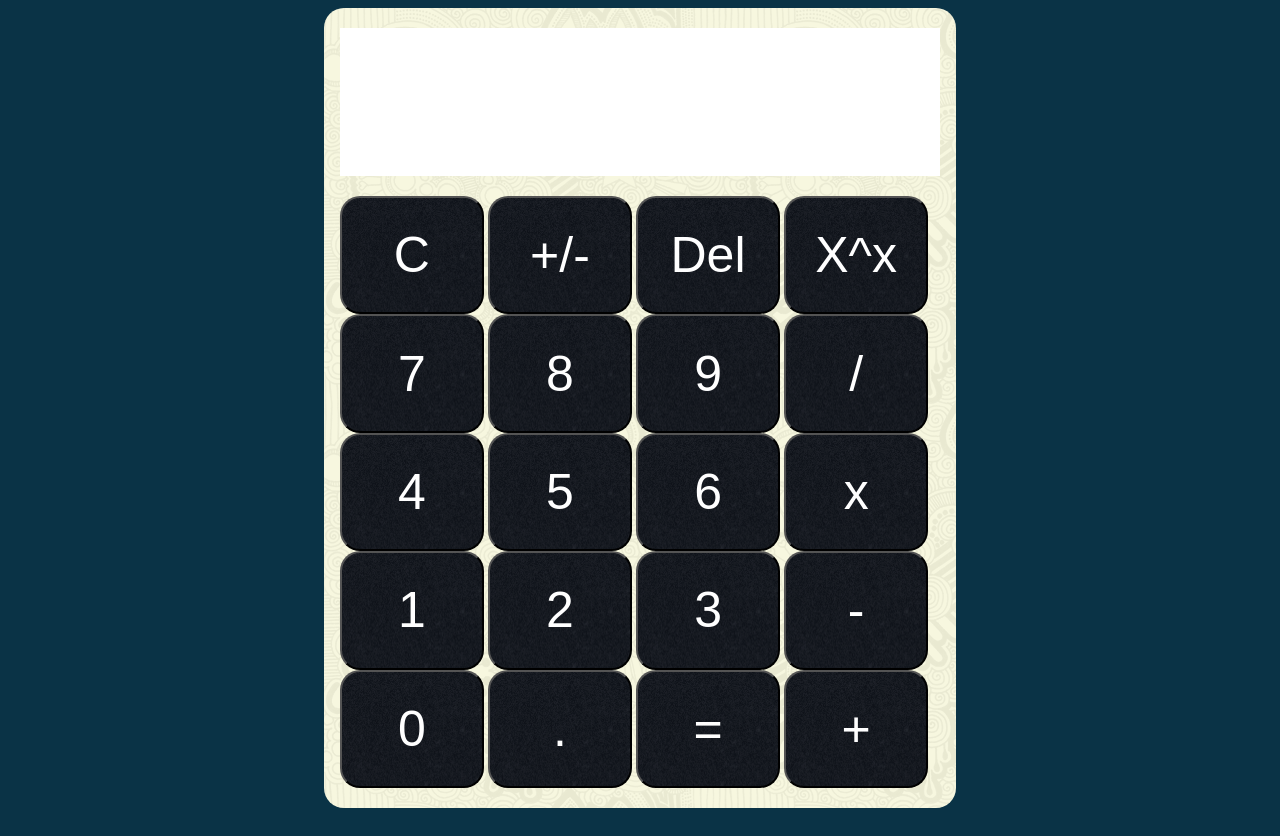
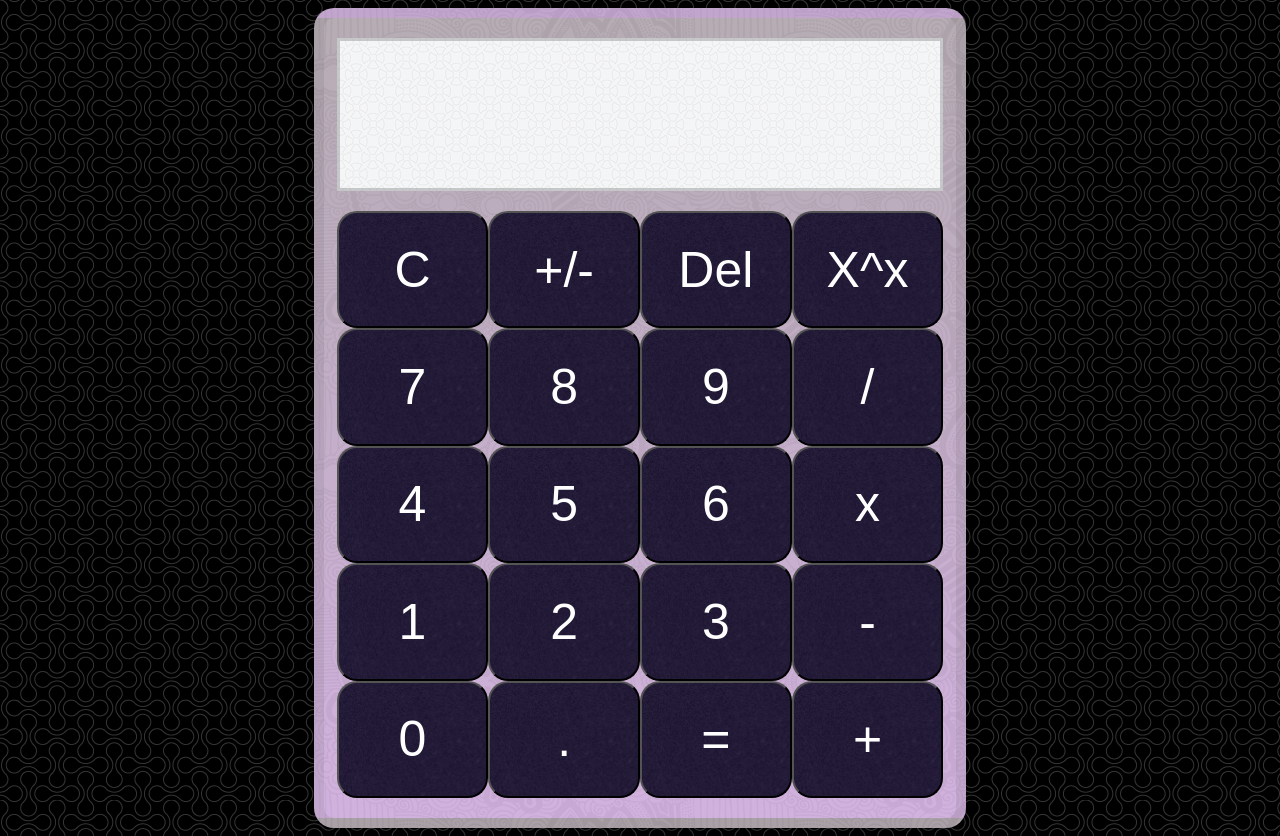
Before and after one commit to WolfsHollow/Calculator, a plain HTML site: page index.html in a window 1280 px wide. Drawn offline with Linux system fonts and the light colour scheme.

Commit message:
final version (for now)

```diff
--- a/Calculator.js
+++ b/Calculator.js
@@ -51,6 +51,9 @@ function keyboardInputs(e){
             case 'Delete':
                 keyPressed = 'delete';
                 console.log(`enter, ${keyPressed}`);
+                break;
+            case 'Escape':
+                keyPressed = 'clear';
                 break;
         }
     }
@@ -168,9 +171,7 @@ function operate(a,b,operator){ //gets the operated value
 function checkLength(number){// makes sure it'll fit on screen
     numLength = number.toString().length;
     console.log(`numlength of ${number} is ${numLength}`);
-    if (numLength > 10){
-        return Number.parseFloat(number).toExponential(7);
-    }
+
     return number;
 }
 
@@ -228,9 +229,9 @@ function processOperator(operator){ //processes an operator pressed
                     previousDisplayStr += ` ${number1} =`;
                     previousDiv.textContent = previousDisplayStr;
                     number2 = operate(number1,number2,operation);
-                    number2 = checkLength(number2);
+                    displayValue = checkLength(number2);
                     previousDisplayStr = `${number2} ${operation}`;
-                    displayValue = roundResult(number2);
+                    displayValue = roundResult(displayValue);
                     inputDiv.textContent = displayValue;
                     number1 = null;
                     operation = null;
--- a/style.css
+++ b/style.css
@@ -1,9 +1,10 @@
 #page {
     display: flex;
+    background: rgb(0, 0, 0);
+    background-image: url('/img/double-bubble-dark.png');
     flex-wrap: wrap;
     align-items: center;
     justify-content: center;
-    background: rgb(10, 51, 70);
 }
 
 #calculatorContainer {
@@ -13,8 +14,15 @@
     gap: 20px;
     flex-wrap: wrap;
     flex-flow: column;
-    background-image: url('/img/skulls.png');
+    background-image:
+        linear-gradient(
+            rgba(39, 7, 82, 0.315),
+            rgba(122, 18, 219, 0.3)),
+            url('/img/skulls.png');
     background-color: green;
+    border-style: solid;
+    border-color: rgb(59, 57, 57, 0.1);
+    border-width: 10px;
     height: 800px;
     width: 50%;
     min-width: 400px;
@@ -23,43 +31,48 @@
 
     #display {
         display: flex;
-        background-color: white;
+        background-image: url('/img/circles-light.png');
         flex-wrap: wrap;
         flex-flow: column;
         height: 20%;
         width: 95%;
         margin-top: 20px;
+        border-style: solid;
+        border-color: rgb(154, 153, 155,0.5);
     }
 
         #input {
-            background-color:white;
             height: 60%;
+            width: 100%;
             color: black;
             font-size: 70px;
             text-align: right;
             margin-right: 5px;
             font-style: bold;
+            word-break: break-all;
+            /*white-space: nowrap;*/
             word-wrap: break-word;
+            overflow: scroll;
+            overflow-wrap: break-word;
+            text-overflow: ellipsis;
         }
         #previous {
-            background-color: white;
             text-align: right;
             font-size: 30px;
             height: 40%;
             margin-right: 5px;
             color: grey;
-            word-wrap: break-word;
         }
 
 
     #buttonContainer {
-        flex: display;
+        display: flex;
+        flex-flow: row;
+        flex-wrap: wrap;
         align-items: center;
         justify-content: center;
-        flex-wrap: wrap;
-        flex-flow: row;
         height: 80%;
-        width: 95%;
+        width: 100%;
         border-radius: 20px;
         margin-bottom: 20px;
     }
@@ -67,9 +80,14 @@
         .btn {
             font-size: 50px;
             color:white;
-            background: url('/img/blackmamba.png');
+            background-image:
+                linear-gradient(
+                    rgba(146, 35, 250, 0.1),
+                    rgba(146, 35, 250, 0.1)),
+                    url('/img/blackmamba.png');
             background-color: skyblue;
             height: 20%;
+            min-width: 80px;
             width: 24%;
             border-radius: 20px;
         }
@@ -78,8 +96,7 @@
             background-image:
                 linear-gradient(
                     rgba(0, 0, 0, 0.3),
-                    rgba(175, 175, 175, 0.3)),
+                    rgba(18, 2, 36, 0.3)),
                     url('/img/blackmamba.png');
-            height: 21%;
-            width: 24%;
+            transform: scale(1.1);
         }
```
